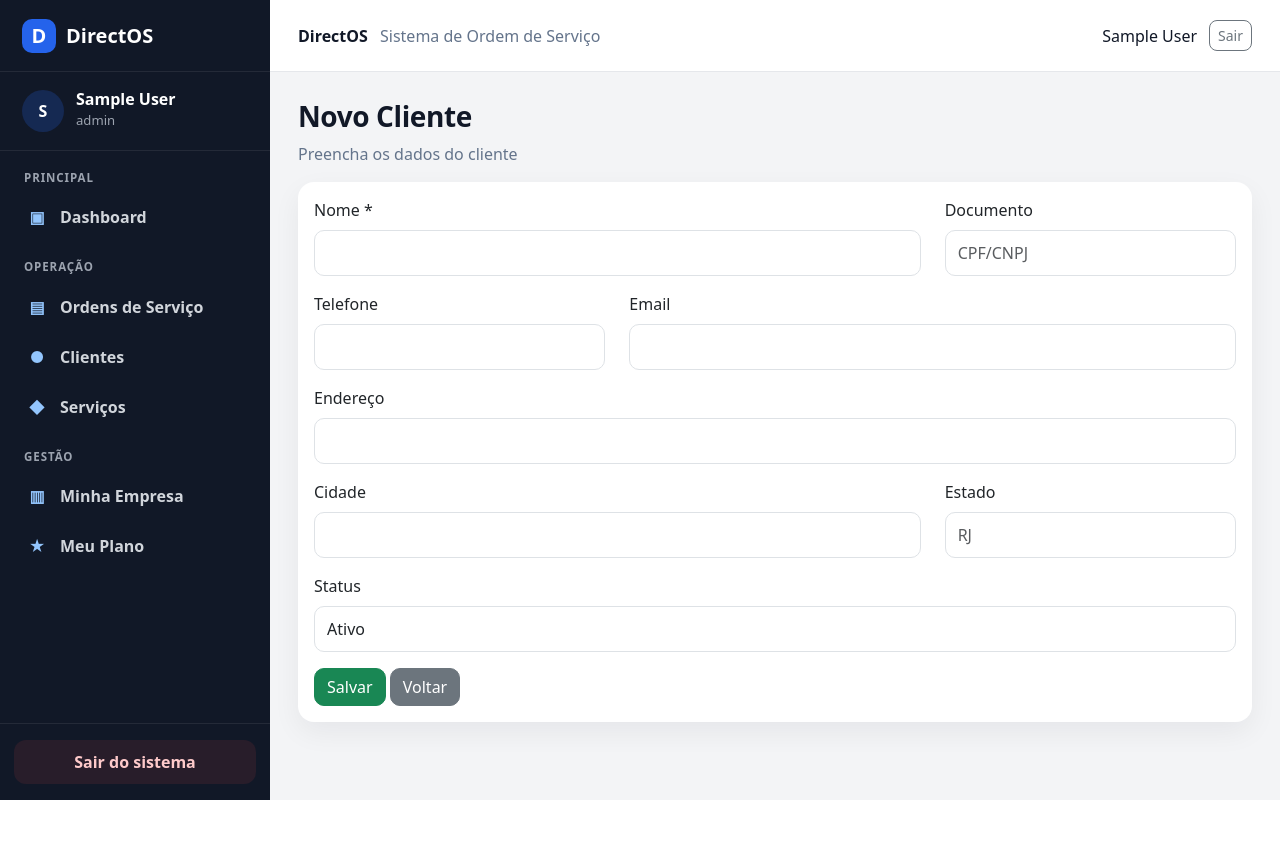
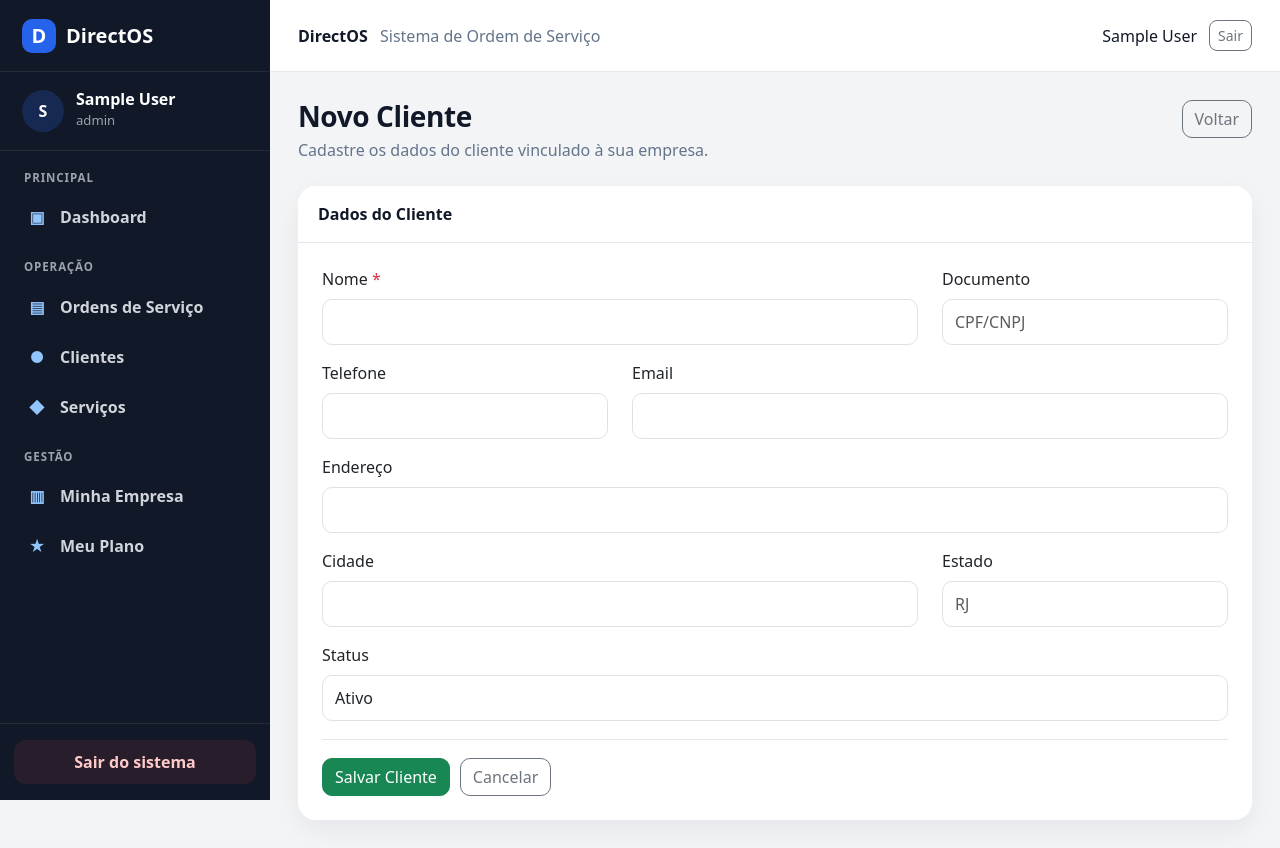
Before and after one commit to tiaorj/directos-saas, a PHP site: page /sistema-os-php-sqlserver/clientes/cadastrar.php in a window 1280 px wide. Before the commit the page ends 800 px from the top, so only its background shows below. Run offline with PHP 8.4, Linux system fonts and the light colour scheme; the visitor is signed in with stand-in values (Sample User, id 1).

Commit message:
Padroniza layout das telas de cadastro e edicao

```diff
--- a/assets/css/directos.css
+++ b/assets/css/directos.css
@@ -562,3 +562,92 @@ body {
     font-size: 0.74rem;
     padding: 7px 9px;
 }
+
+/* =========================
+   Formulários padrão
+========================= */
+
+.form-page {
+    max-width: 1100px;
+}
+
+.form-page-wide {
+    max-width: 1400px;
+}
+
+.form-header {
+    display: flex;
+    justify-content: space-between;
+    align-items: flex-start;
+    gap: 16px;
+    margin-bottom: 24px;
+}
+
+.form-header h3 {
+    font-weight: 800;
+    letter-spacing: -0.4px;
+    margin-bottom: 4px;
+}
+
+.form-header p {
+    color: #64748b;
+    margin-bottom: 0;
+}
+
+.form-card {
+    border: 0;
+    border-radius: 18px;
+    box-shadow: 0 10px 28px rgba(15, 23, 42, 0.06);
+    overflow: hidden;
+}
+
+.form-card .card-header {
+    background: #fff;
+    color: #111827;
+    border-bottom: 1px solid #e5e7eb;
+    padding: 16px 20px;
+    font-weight: 800;
+}
+
+.form-card .card-body {
+    padding: 24px;
+}
+
+.form-section-title {
+    font-size: 0.85rem;
+    font-weight: 800;
+    text-transform: uppercase;
+    letter-spacing: 0.05em;
+    color: #64748b;
+    margin: 8px 0 16px;
+}
+
+.form-actions {
+    display: flex;
+    gap: 10px;
+    flex-wrap: wrap;
+    padding-top: 18px;
+    margin-top: 18px;
+    border-top: 1px solid #e5e7eb;
+}
+
+.required-label::after {
+    content: " *";
+    color: #dc3545;
+}
+
+.input-help {
+    font-size: 0.82rem;
+    color: #64748b;
+    margin-top: 4px;
+}
+
+@media (max-width: 768px) {
+    .form-header {
+        flex-direction: column;
+    }
+
+    .form-actions .btn {
+        width: 100%;
+    }
+}
--- a/clientes/cadastrar.php
+++ b/clientes/cadastrar.php
@@ -6,21 +6,33 @@ require_once "../includes/menu.php";
 $empresaId = (int)$_SESSION["EmpresaId"];
 ?>
 
-<div class="container">
+<div class="container-fluid form-page">
 
-    <div class="mb-3">
-        <h3>Novo Cliente</h3>
-        <p class="text-muted mb-0">Preencha os dados do cliente</p>
+    <div class="form-header">
+        <div>
+            <h3 class="mb-1">Novo Cliente</h3>
+            <p>Cadastre os dados do cliente vinculado à sua empresa.</p>
+        </div>
+
+        <a href="listar.php" class="btn btn-outline-secondary">
+            Voltar
+        </a>
     </div>
 
-    <div class="card shadow-sm">
+    <div class="card form-card">
+        <div class="card-header">
+            Dados do Cliente
+        </div>
+
         <div class="card-body">
 
             <form method="post" action="salvar.php">
 
+                <input type="hidden" name="EmpresaId" value="<?= $empresaId ?>">
+
                 <div class="row">
                     <div class="col-md-8 mb-3">
-                        <label class="form-label">Nome *</label>
+                        <label class="form-label required-label">Nome</label>
                         <input type="text" name="Nome" class="form-control" required maxlength="150">
                     </div>
 
@@ -67,13 +79,15 @@ $empresaId = (int)$_SESSION["EmpresaId"];
                     </select>
                 </div>
 
-                <button type="submit" class="btn btn-success">
-                    Salvar
-                </button>
+                <div class="form-actions">
+                    <button type="submit" class="btn btn-success">
+                        Salvar Cliente
+                    </button>
 
-                <a href="listar.php" class="btn btn-secondary">
-                    Voltar
-                </a>
+                    <a href="listar.php" class="btn btn-outline-secondary">
+                        Cancelar
+                    </a>
+                </div>
 
             </form>
 
--- a/clientes/listar.php
+++ b/clientes/listar.php
@@ -53,7 +53,7 @@ $clientes = $stmt->fetchAll(PDO::FETCH_ASSOC);
             </span>
         </div>
 
-        <div class="card-body p-0">>
+        <div class="card-body p-0">
 
             <div class="table-responsive">
                 <table class="table table-hover align-middle table-os">
```
Also changed, not shown: clientes/editar.php (+14 -5 lines), ordens/cadastrar.php (+34 -13 lines), ordens/editar.php (+22 -11 lines), servicos/cadastrar.php (+23 -12 lines), servicos/editar.php (+22 -11 lines), usuarios/cadastrar.php (+22 -11 lines), usuarios/editar.php (+22 -11 lines).
